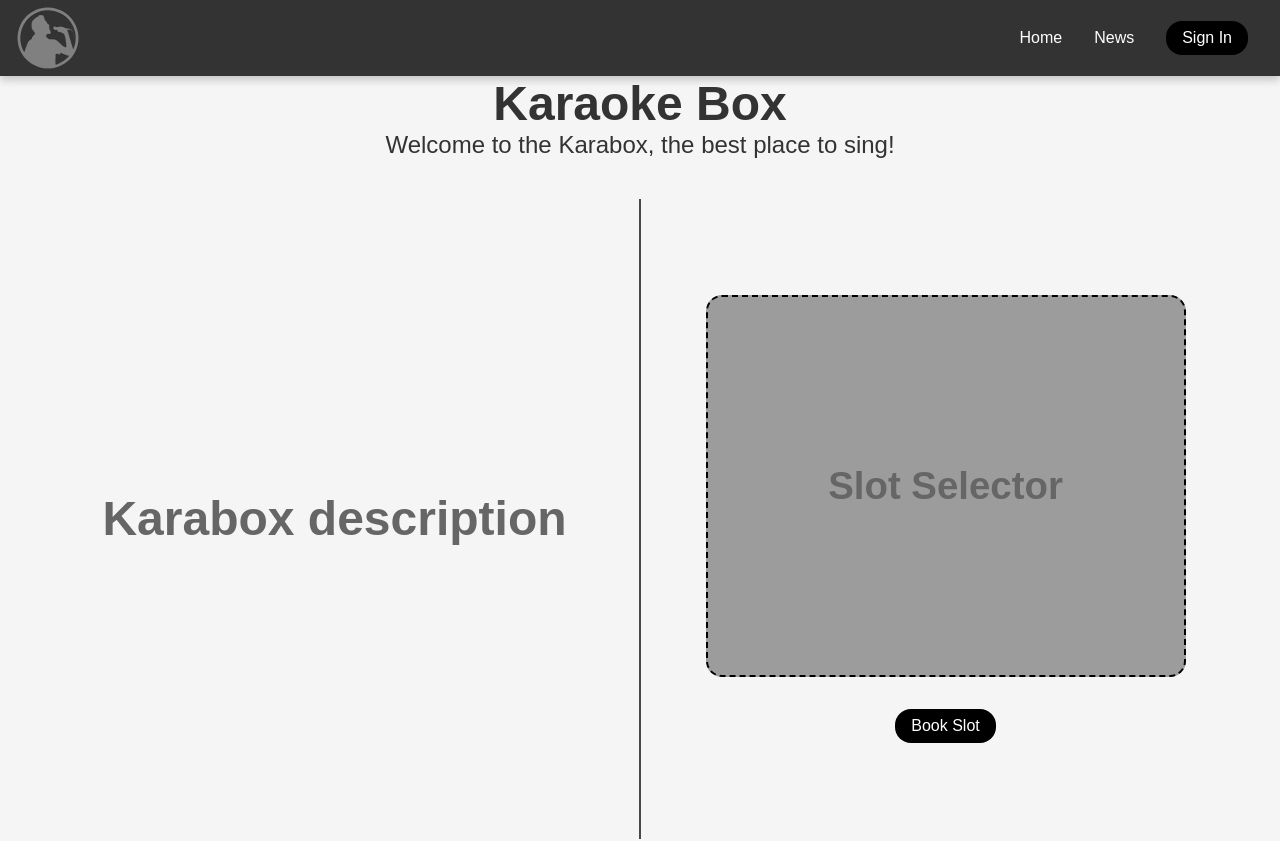
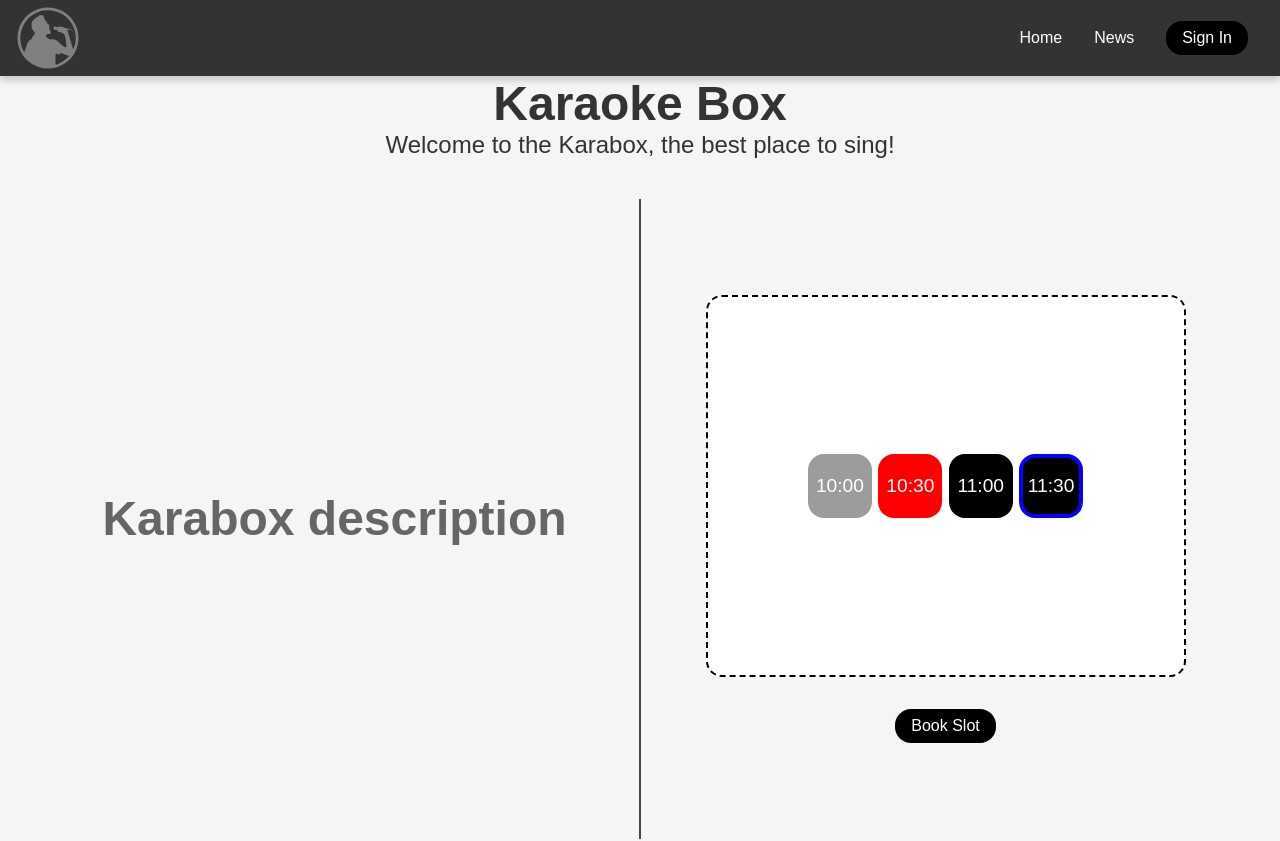
Before and after one commit to yoannLafore/karabox_website, a React (Vite) app in the folder app/: page / in a window 1280 px wide. Shown: the top 841 px of the page. Built offline with nearby package versions, Linux system fonts and the light colour scheme.

Commit message:
feat(slot-selector): display variations of time slots for dev

```diff
--- a/app/src/components/slot_reservation/SlotSelector.module.scss
+++ b/app/src/components/slot_reservation/SlotSelector.module.scss
@@ -3,7 +3,7 @@
   max-width: 30rem;
   height: 20rem;
   border: 2px dashed #000000;
-  background-color: #9c9c9c;
+  background-color: #ffffff;
   margin: 1rem;
   display: flex;
   align-items: center;
--- a/app/src/components/slot_reservation/SlotSelector.tsx
+++ b/app/src/components/slot_reservation/SlotSelector.tsx
@@ -1,9 +1,37 @@
 import styles from './SlotSelector.module.scss';
+import TimeSlot, { TimeSlotStatus } from './time_slot/TimeSlot';
+
+function onClick(status: TimeSlotStatus) {
+  console.log(status);
+}
 
 function SlotSelector() {
   return (
     <div className={styles['slot-selector-container']}>
-      <h1>Slot Selector</h1>
+      <TimeSlot
+        hour={10}
+        minute={0}
+        status={TimeSlotStatus.PAST}
+        onClick={onClick}
+      />
+      <TimeSlot
+        hour={10}
+        minute={30}
+        status={TimeSlotStatus.RESERVED}
+        onClick={onClick}
+      />
+      <TimeSlot
+        hour={11}
+        minute={0}
+        status={TimeSlotStatus.AVAILABLE}
+        onClick={onClick}
+      />
+      <TimeSlot
+        hour={11}
+        minute={30}
+        status={TimeSlotStatus.SELECTED}
+        onClick={onClick}
+      />
     </div>
   );
 }
```
